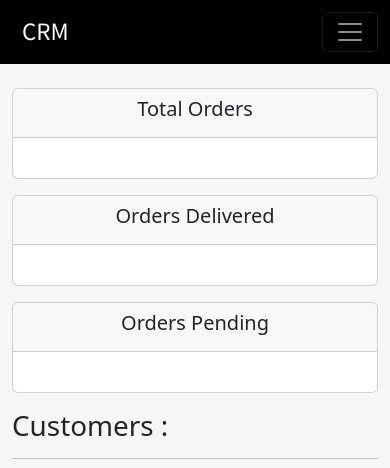
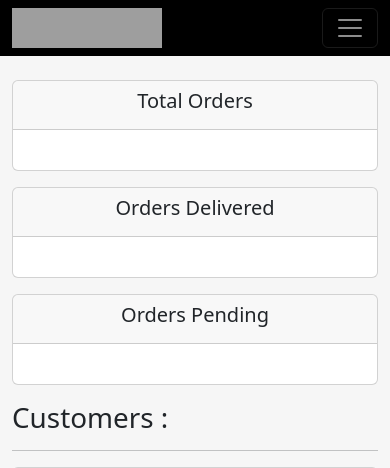
Before and after one commit to isurumanoddev/Customer-Relationship-Management-Using-Django, a Django app: page / in a window 390 px wide. Shown: the top 468 px of the page. Run offline with Django 4.2, Linux system fonts and the light colour scheme; grey boxes are pictures that could not be loaded.

Commit message:
UI Update

```diff
--- a/CRM/settings.py
+++ b/CRM/settings.py
@@ -9,7 +9,7 @@
 For the full list of settings and their values, see
 https://docs.djangoproject.com/en/4.1/ref/settings/
 """
-
+import os
 from pathlib import Path
 
 # Build paths inside the project like this: BASE_DIR / 'subdir'.
@@ -119,6 +119,9 @@
 STATIC_URL = 'static/'
 STATICFILES_DIRS = [BASE_DIR/"static"]
 
+MEDIA_URL = "/images/"
+# MEDIA_ROOT = os.path.join()
+
 # Default primary key field type
 # https://docs.djangoproject.com/en/4.1/ref/settings/#default-auto-field
 
--- a/static/styles/main.css
+++ b/static/styles/main.css
@@ -0,0 +1,45 @@
+body {
+    background-color: #f6f6f6;
+}
+
+#orders-pending {
+
+}
+
+#total-orders {
+
+}
+
+#order-delivered {
+
+}
+
+#logo {
+    width: 150px;
+    height: 40px;
+
+}
+
+.navbar a {
+    font-family: 'Source Sans Pro', sans-serif;
+    font-size: 18px;
+    padding-right: 30px;
+}
+
+/* Navbar links on mouse-over */
+.navbar a:hover {
+    background-color: darkblue;
+}
+
+/* Current/active navbar link */
+.active {
+    background-color: black;
+}
+
+/* Add responsiveness - will automatically display the navbar vertically instead of horizontally on screens less than 500 pixels */
+@media screen and (max-width: 500px) {
+    .navbar a {
+        float: none;
+        display: block;
+    }
+}
--- a/templates/Main.html
+++ b/templates/Main.html
@@ -8,20 +8,6 @@
 	      integrity="sha384-GLhlTQ8iRABdZLl6O3oVMWSktQOp6b7In1Zl3/Jr59b6EGGoI1aFkw7cmDA6j6gD" crossorigin="anonymous">
 	<link rel="stylesheet" type="text/css" href="{% static "styles/main.css" %}">
 
-	<style>
-		body {
-			background-color: #f6f6f6;
-        }
-		#orders-pending {
-
-        }
-		#total-orders {
-
-        }
-		#order-delivered {
-
-        }
-	</style>
 </head>
 <body>
 {% include "NavBar.html" %}
--- a/templates/NavBar.html
+++ b/templates/NavBar.html
@@ -6,39 +6,15 @@
 	<title>Title</title>
 	<link rel="stylesheet" href="https://cdnjs.cloudflare.com/ajax/libs/font-awesome/4.7.0/css/font-awesome.min.css">
 	<link href="https://fonts.googleapis.com/css?family=Source+Sans+Pro&display=swap" rel="stylesheet">
-	<style>
-
-        .navbar a {
-            font-family: 'Source Sans Pro', sans-serif;
-            font-size: 18px;
-        }
-
-        /* Navbar links on mouse-over */
-        .navbar a:hover {
-            background-color: darkblue;
-        }
-
-        /* Current/active navbar link */
-        .active {
-            background-color: black;
-        }
-
-        /* Add responsiveness - will automatically display the navbar vertically instead of horizontally on screens less than 500 pixels */
-        @media screen and (max-width: 500px) {
-            .navbar a {
-                float: none;
-                display: block;
-            }
-        }
-	</style>
-
+	<link rel="stylesheet" type="text/css" href="{% static "styles/main.css" %}">
 </head>
 <body>
 
 {% block content %}
 	<nav class="navbar navbar-expand-lg navbar-dark bg-black text-light">
 		<div class="container-fluid">
-			<a class="navbar-brand" href="#" style="font-size: 25px;padding-right: 25px;padding-left: 10px">CRM</a>
+			<img src="https://bind-crm-public.s3.eu-west-2.amazonaws.com/logo-light-1654586654vY8as.png"
+			     href="{% url "home" %}" id="logo">
 			<button class="navbar-toggler" type="button" data-bs-toggle="collapse"
 			        data-bs-target="#navbarSupportedContent" aria-controls="navbarSupportedContent"
 			        aria-expanded="false" aria-label="Toggle navigation">
```
Also changed, not shown: db.sqlite3.
